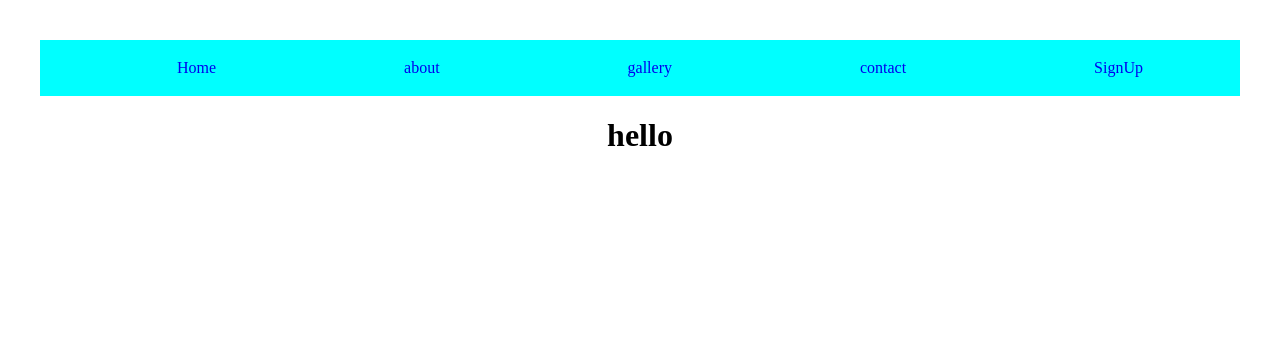
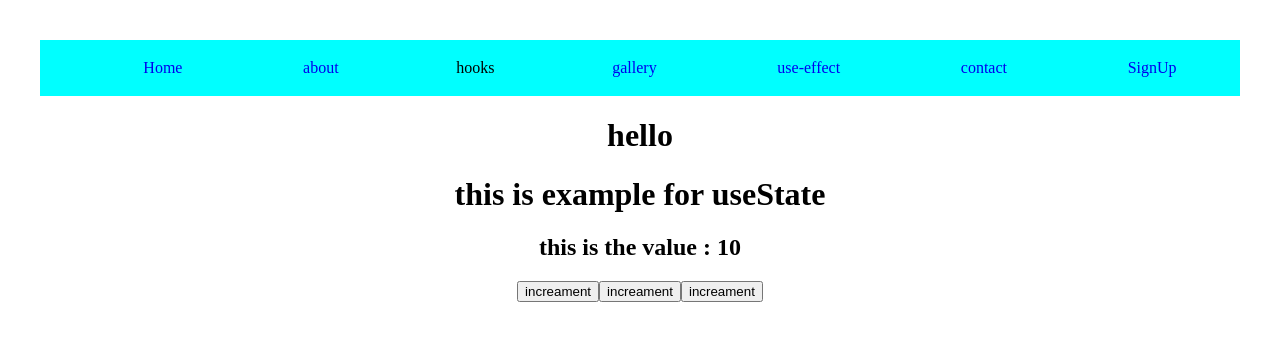
Before and after one commit to Balachandarcse/MERN_INTERN, a React (Vite) app in the folder frontend/: page /home in a window 1280 px wide. Shown: the top 340 px of the page. Built offline with nearby package versions, Linux system fonts and the light colour scheme.

Commit message:
use-state hook executed

```diff
--- /dev/null
+++ b/frontend/src/components/functionalComponents/Hooks/useEffect.jsx
@@ -0,0 +1,16 @@
+import { useState } from "react"
+import NavBar from "../navBar"
+
+const UseEffect=()=>{
+    var [text,setText]=useState("")
+    return (
+
+        <div>
+            <NavBar/>
+            <h2>this is useeffect example</h2>
+            <input type="number" value={text} onChange={(e)=>{setText(e.target.value)}} />
+            <h2>the text is {text}</h2>
+        </div>
+    )
+}
+export default UseEffect
--- /dev/null
+++ b/frontend/src/components/functionalComponents/Hooks/useState.jsx
@@ -0,0 +1,24 @@
+import { useState } from "react"
+
+var UseState= ()=>{
+    var initialVal=10
+    var [a,b]=useState(initialVal)
+    return (
+        <div>
+            <h1>this is example for useState</h1>
+            <h2>this is the value : {a}</h2>
+            <button onClick={()=>{
+                b(a++)
+            }}>increament</button>
+            <button onKeyDown={()=>{
+                b(a--)
+            }}>increament</button>
+            <button onDoubleClick={()=>{
+                b(initialVal)
+            }}>increament</button>
+        </div>
+
+    )
+}
+
+export default UseState
--- a/frontend/src/components/functionalComponents/home.jsx
+++ b/frontend/src/components/functionalComponents/home.jsx
@@ -1,3 +1,4 @@
+import UseState from "./Hooks/useState"
 import NavBar from "./navBar"
 
 function Home(){
@@ -5,6 +6,7 @@ function Home(){
         <div>
             <NavBar/>
             <h1>hello</h1>
+            <UseState/>
         </div>
     )
 }
--- a/frontend/src/components/functionalComponents/navBar.jsx
+++ b/frontend/src/components/functionalComponents/navBar.jsx
@@ -1,16 +1,26 @@
 import { Link } from "react-router-dom"
+import { useState } from "react"
 import "../../css/nav.css"
 const NavBar=()=>{
-
+    var [dropdown,showdropdown]=useState(false)
     return (
             <header>
                 <nav>
                     <ul>
                         <li><Link to='/home' className="link">Home</Link></li>
                         <li><Link to='/about' className="link">about</Link></li>
+                        <div>
+                            <span onMouseOver={()=>showdropdown(true)} onMouseLeave={()=>showdropdown(false)}>hooks</span>
+                            {dropdown && (
+                            <ul>
+                                <li><Link to='/contact' className="link" >useState</Link></li>
+                                <li><Link to='/gallery' className="link"  >gallery</Link></li>
+                            </ul>)}
+                        </div>
                         <li><Link to='/gallery' className="link">gallery</Link></li>
+                        <li><Link to='/use-effect' className="link">use-effect</Link></li>
                         <li><Link to='/contact' className="link">contact</Link></li>
-                        <li><Link to='/' className="link">SignUp</Link></li>
+                        <li><Link to='/' className="link" >SignUp</Link></li>
                     </ul>
                 </nav>
             </header>
--- a/frontend/src/components/functionalComponents/signUp.jsx
+++ b/frontend/src/components/functionalComponents/signUp.jsx
@@ -7,15 +7,15 @@ const Signup=()=>{
             <form>
                 <div className="input">
                     <label htmlFor="name">Name</label>
-                    <input type="text" name="name" placeholder="enter your name"/>
+                    <input type="text" name="name" placeholder="enter your name" required/>
                 </div>
                 <div className="input">
                     <label htmlFor="email">Email</label>
-                    <input type="text" name="email" placeholder="enter your email" />
+                    <input type="text" name="email" placeholder="enter your email" required/>
                 </div>
                 <div className="input">
                     <label htmlFor="password">Password</label>
-                    <input type="text" name="password" placeholder="enter your password"/>
+                    <input type="text" name="password" placeholder="enter your password" required/>
                 </div>
                 <Link to='/home' className="btn">Submit</Link>
             </form>
--- a/frontend/src/main.jsx
+++ b/frontend/src/main.jsx
@@ -9,6 +9,8 @@ import Contact from './components/functionalComponents/contact.jsx'
 import NavBar from './components/functionalComponents/navBar.jsx'
 import {BrowserRouter,Routes,Route} from 'react-router-dom'
 import Signup from './components/functionalComponents/signUp.jsx'
+import UseState from './components/functionalComponents/Hooks/useState.jsx'
+import UseEffect from './components/functionalComponents/Hooks/useEffect.jsx'
 createRoot(document.getElementById('root')).render(
   <StrictMode>
     <BrowserRouter>
@@ -18,6 +20,8 @@ createRoot(document.getElementById('root')).render(
       <Route path="/about" element={<About/>}></Route>
       <Route path="/gallery" element={<Gallery/>}></Route>
       <Route path="/contact" element={<Contact/>}></Route>
+      <Route path="/usestate" element={<UseState/>}></Route>
+      <Route path="/use-effect" element={<UseEffect/>}></Route>
     </Routes>
 
     </BrowserRouter>
```
Also changed, not shown: 1 other file (tests, documents, lock files or other folders).
